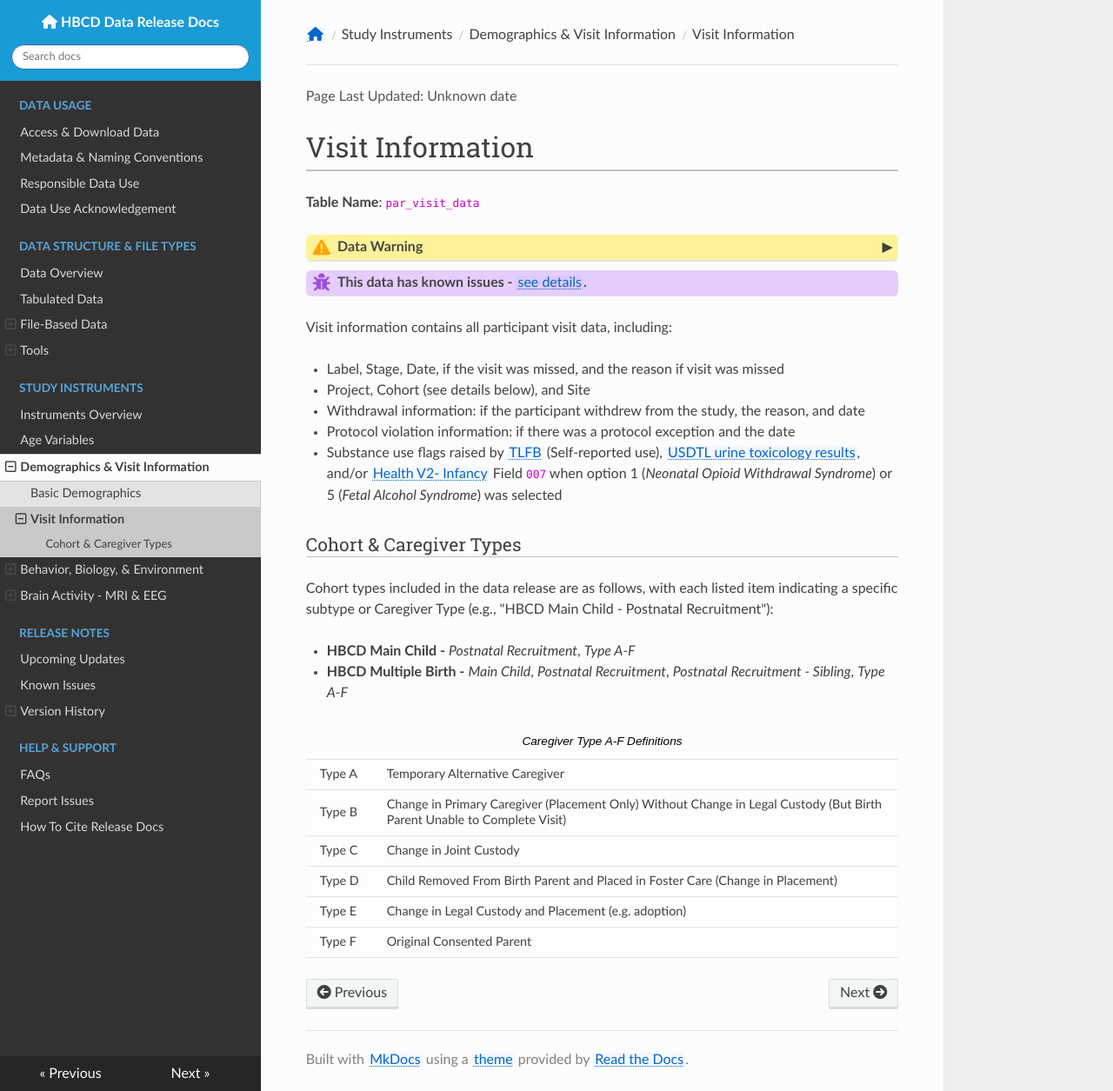
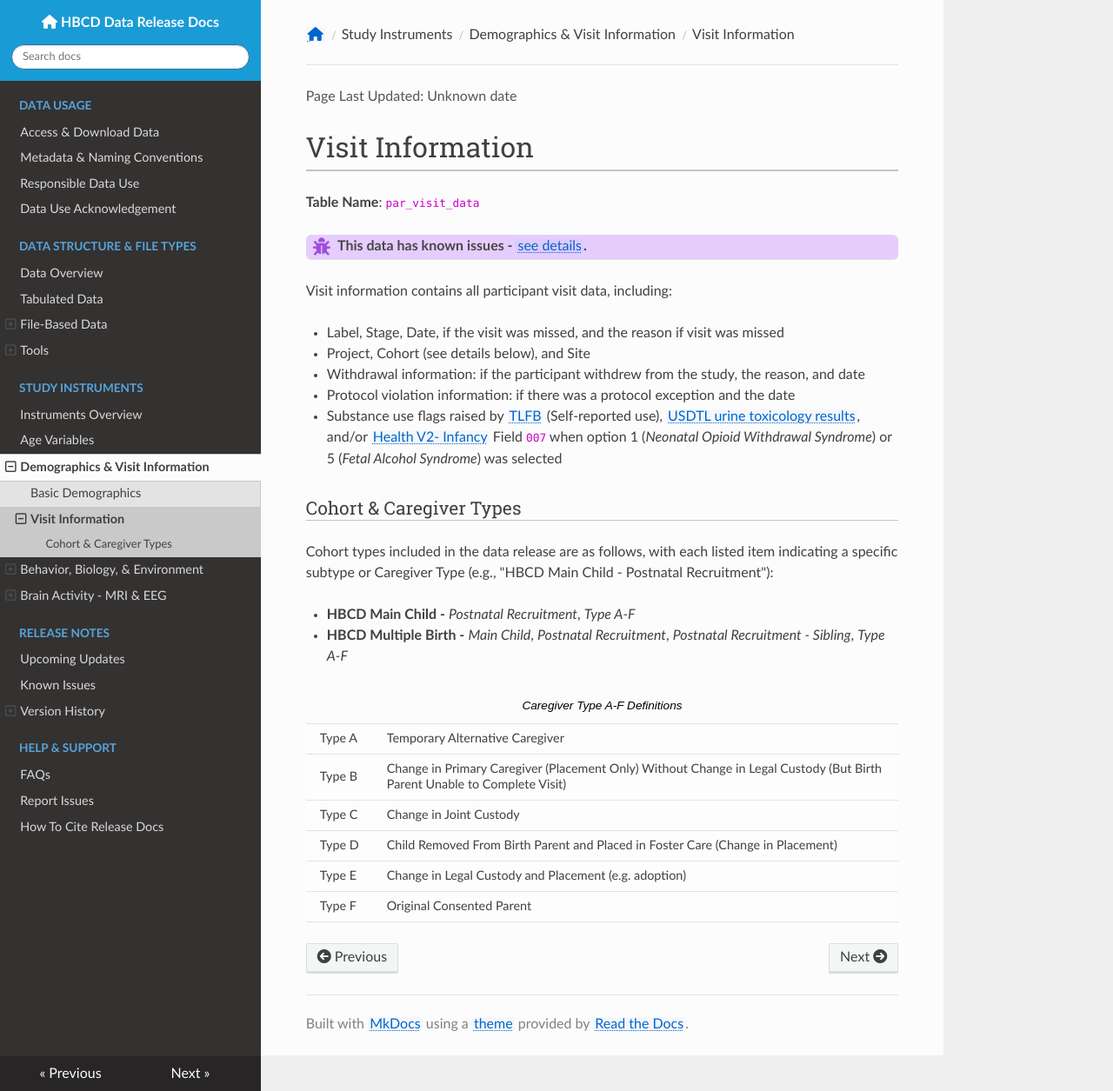
Before and after one commit to nbdc-datahub/hbcd-docs, an MkDocs documentation site: the page built from docs/instruments/demo/visitinfo.md, in a window 1280 px wide and 1255 px high. Shown: the whole window at 87% size. Built offline with MkDocs 1.6.1, drawn with Linux system fonts in a browser that asks for light colours; nearby versions of some CDN libraries.

Commit message:
remove visit info data warning and replace with known issue banner

```diff
--- a/docs/instruments/demo/visitinfo.md
+++ b/docs/instruments/demo/visitinfo.md
@@ -1,20 +1,6 @@
 # Visit Information
 
 **Table Name**: `par_visit_data`
-
-<div id="warning" class="warning-banner" onclick="toggleCollapse(this)">
-    <span class="emoji"><i class="fas fa-exclamation-triangle"></i></span>
-  <span class="text-with-link">
-  <span class="text">Data Warning</i></span>
-  <a class="anchor-link" href="#warning" title="Copy link">
-  <i class="fa-solid fa-link"></i>
-  </a>
-  </span>
-  <span class="arrow">▸</span>
-</div>
-<div class="warning-collapsible-content">
-<p>Please note that participants who did not withdraw from the study (and so have a value of "no" for <code>par_visit_data_participant_withdrawal</code>) have a sentinel value of <code>12/26/1999</code>, <i>meaning no withdrawal</i>, for participant withdrawal date (<code>par_visit_data_participant_withdrawal_date</code>).</p>
-</div>
 
 <div id="issues" class="issues-banner">
   <span class="emoji"><i class="fas fa-bug"></i></span>
```
Also changed, not shown: docs/changelog/knownissues.md (+2 -3 lines).
